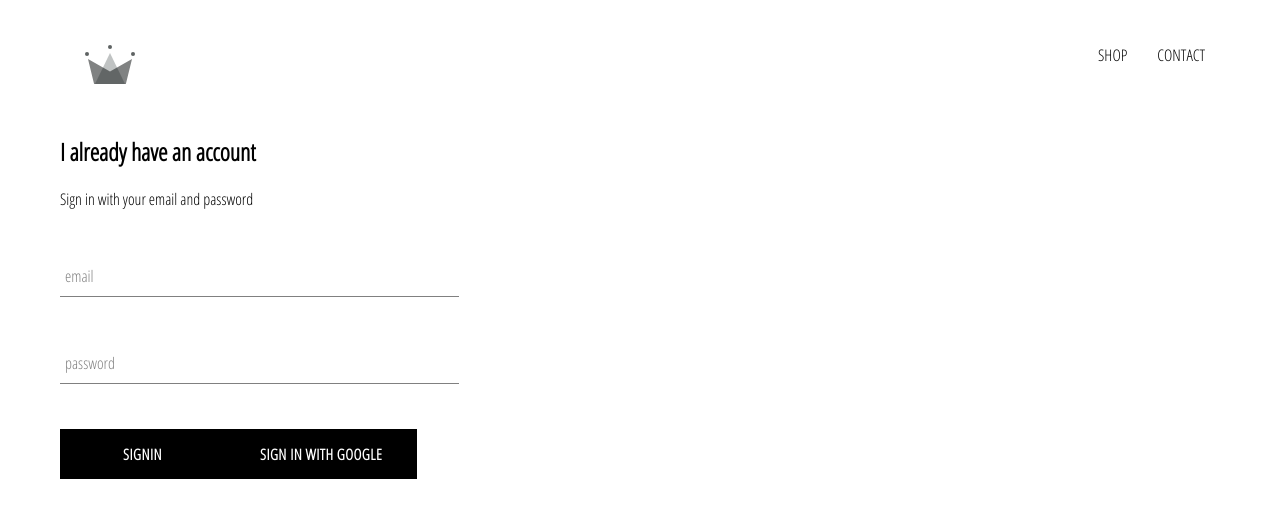
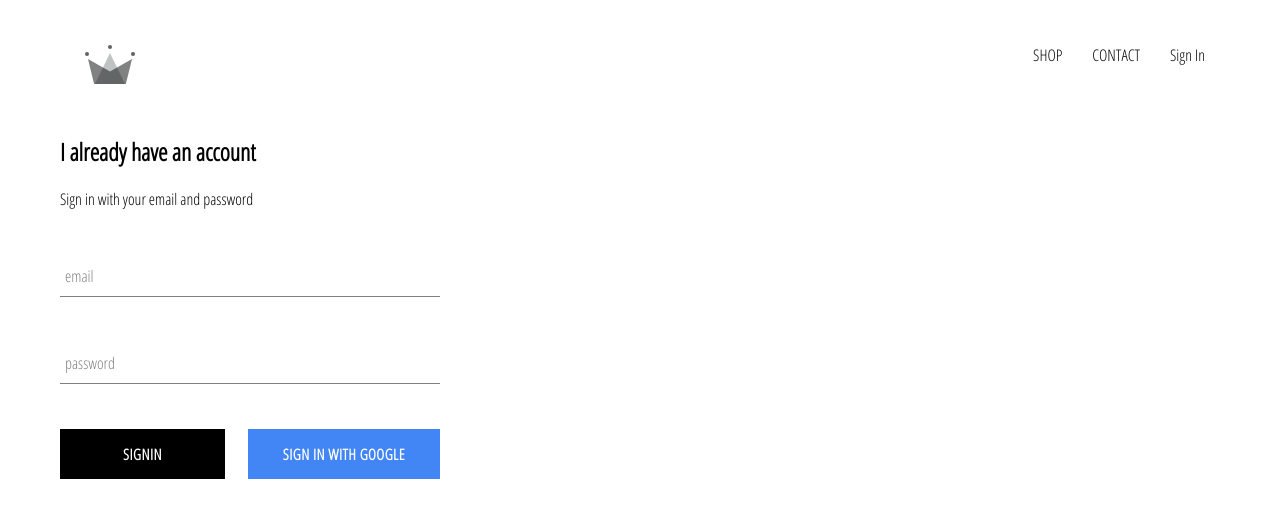
Before and after one commit to frank920120/React-E-Commerce, a React (Create React App) app: page /signin in a window 1280 px wide. Shown: the top 518 px of the page. Built offline with nearby package versions, Linux system fonts and the light colour scheme; no server answers.

Commit message:
intergrated firebase into application,created sign in page with sign in componet

```diff
--- a/src/App.css
+++ b/src/App.css
@@ -7,3 +7,7 @@
   text-decoration: none;
   color: black;
 }
+
+* {
+  box-sizing: border-box;
+}
--- a/src/App.js
+++ b/src/App.js
@@ -1,15 +1,37 @@
-import React from "react";
+import React, { Component } from "react";
 import HomePage from "./pages/homepage/homepage.componet";
 import ShopPage from "./pages/shop/shop.component";
 import Header from "./components/header/header.component";
 import SignInAndSignUp from "./pages/sign-in-and-sign-up/sign-in-and-sign-up.component";
 import { BrowserRouter, Switch, Route } from "react-router-dom";
+import { auth } from "./firebase/firebase.utils";
 import "./App.css";
 
-function App() {
+class App extends Component {
+  constructor(props) {
+    super(props);
+    this.state = {
+      currentUser: null
+    };
+  }
+
+  unsubscribeFromAuth = null;
+
+  componentDidMount() {
+    this.unsubscribeFromAuth = auth.onAuthStateChanged(user => {
+      this.setState({ currentUser: user });
+      console.log(user);
+    });
+  }
+
+  componentWillUnmount() {
+    this.unsubscribeFromAuth();
+  }
+
+  render() {
     return (
       <BrowserRouter>
-      <Header />
+        <Header currentUser={this.state.currentUser} />
         <Switch>
           <Route exact path="/" component={HomePage} />
           <Route path="/shop" component={ShopPage} />
@@ -18,5 +40,6 @@
       </BrowserRouter>
     );
   }
+}
 
 export default App;
--- a/src/components/custom-button/custom-buttom.component.jsx
+++ b/src/components/custom-button/custom-buttom.component.jsx
@@ -1,8 +1,11 @@
 import React from "react";
 import "./custom-button.styles.scss";
-const CustomButton = ({ children, ...otherProps }) => {
+const CustomButton = ({ children, isGoogleSignIn, ...otherProps }) => {
   return (
-    <button className="custom-button" {...otherProps}>
+    <button
+      className={`${isGoogleSignIn ? "google-sign-in" : ""} custom-button`}
+      {...otherProps}
+    >
       {children}
     </button>
   );
--- a/src/components/custom-button/custom-button.styles.scss
+++ b/src/components/custom-button/custom-button.styles.scss
@@ -19,4 +19,13 @@
     color: black;
     border: 1px solid black;
   }
+
+  &.google-sign-in {
+    background-color: #4285f4;
+    color: white;
+    &:hover {
+      background-color: #357ae8;
+      border: none;
+    }
+  }
 }
--- a/src/components/header/header.component.jsx
+++ b/src/components/header/header.component.jsx
@@ -2,7 +2,8 @@
 import "./header.styles.scss";
 import { Link } from "react-router-dom";
 import { ReactComponent as Logo } from "../../assets/crown.svg";
-const Header = () => {
+import { auth } from "../../firebase/firebase.utils";
+const Header = ({ currentUser }) => {
   return (
     <div className="header">
       <Link className="logo-container" to="/">
@@ -15,6 +16,15 @@
         <Link className="option" to="/contact">
           CONTACT
         </Link>
+        {currentUser ? (
+          <div className="option" onClick={() => auth.signOut()}>
+            Sign Out
+          </div>
+        ) : (
+          <Link className="option" to="/signin">
+            Sign In
+          </Link>
+        )}
       </div>
     </div>
   );
--- a/src/components/header/header.styles.scss
+++ b/src/components/header/header.styles.scss
@@ -20,6 +20,7 @@
 
     .option {
       padding: 10px 15px;
+      cursor: pointer;
     }
   }
 }
--- a/src/components/sign-in/sign-in.component.jsx
+++ b/src/components/sign-in/sign-in.component.jsx
@@ -46,13 +46,18 @@
             handleChange={this.handleChange}
             label="password"
           />
-
-          <CustomButton type="submit" value="Submit Form">
-            SignIn
-          </CustomButton>
-          <CustomButton onClick={SignInWithGoogle} value="Submit Form">
-            Sign in with Google
-          </CustomButton>
+          <div className="buttons">
+            <CustomButton type="submit" value="Submit Form">
+              SignIn
+            </CustomButton>
+            <CustomButton
+              onClick={SignInWithGoogle}
+              value="Submit Form"
+              isGoogleSignIn
+            >
+              Sign in with Google
+            </CustomButton>
+          </div>
         </form>
       </div>
     );
--- a/src/components/sign-in/sign-in.styles.scss
+++ b/src/components/sign-in/sign-in.styles.scss
@@ -1,9 +1,14 @@
 .sign-in {
-  width: 30vw;
+  width: 380px;
   display: flex;
   flex-direction: column;
 
   .title {
     margin: 10px;
   }
+
+  .buttons {
+    display: flex;
+    justify-content: space-between;
+  }
 }
```
Lines whose indentation alone changed are shown as unchanged.
